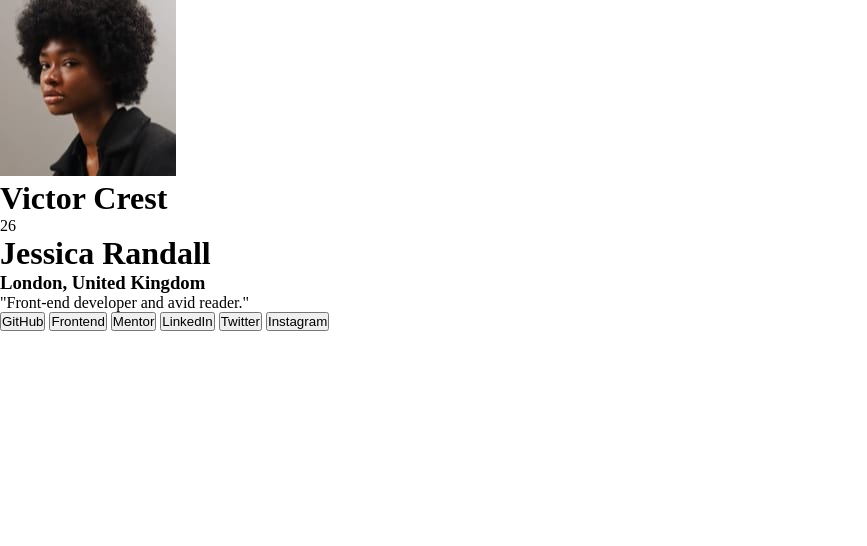
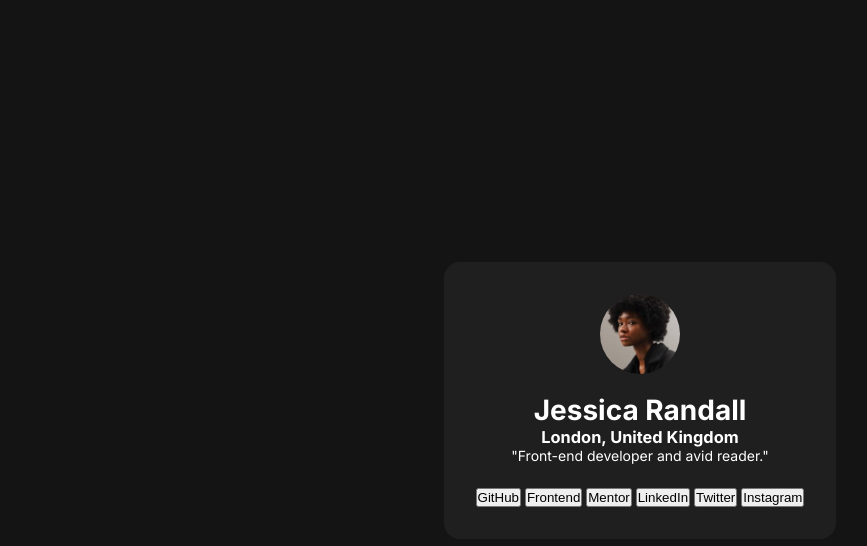
Before and after one commit to souledspirit/fm-social-links-profile, a plain HTML site: page index.html in a window 1280 px wide. Shown: the whole page, without its empty margins (0-867 px from the left). Drawn offline with Linux system fonts and the light colour scheme.

Commit message:
Add styles to top section

```diff
--- a/index.html
+++ b/index.html
@@ -30,10 +30,9 @@
             src="./assets/images/avatar-jessica.jpeg"
             alt="Jessica Randall"
           />
-          <h1 class="card-name">Victor Crest</h1>
-          <p class="card-age">26</p>
-          <h1 class="card-heading">Jessica Randall</h1>
-          <h3 class="card-heading-location">London, United Kingdom</h3>
+
+          <h1 class="card-name">Jessica Randall</h1>
+          <h3 class="card-location">London, United Kingdom</h3>
           <p class="card-quote">"Front-end developer and avid reader."</p>
         </div>
         <div class="card-bottom-section">
--- a/style.css
+++ b/style.css
@@ -38,3 +38,33 @@
   /* Max-widths */
   --max-width-card: 350px;
 }
+
+body {
+  font-family: var(--font-primary);
+  font-size: var(--font-body);
+  background-color: var(--clr-grey-900);
+  color: var(--clr-white);
+  display: flex;
+  justify-content: center;
+  align-items: center;
+  min-height: 100vh;
+}
+
+.container {
+  background-color: var(--clr-grey-800);
+  border-radius: var(--radius-md);
+  padding: var(--spacing-lg);
+  max-width: var(--max-width-card);
+  text-align: center;
+}
+
+.card-image {
+  width: 80px;
+  height: 80px;
+  border-radius: 50%;
+  margin-bottom: var(--spacing-sm);
+}
+
+.card-top-section {
+  margin-bottom: var(--spacing-md);
+}
```
